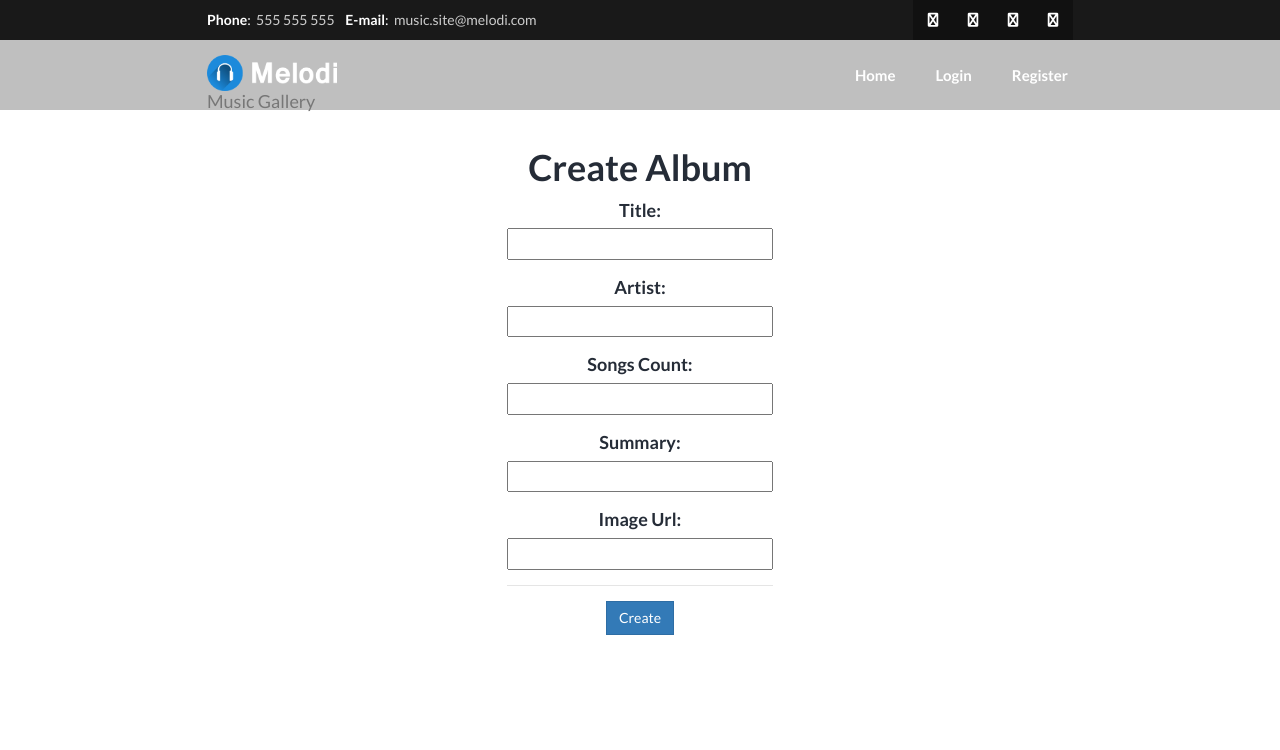
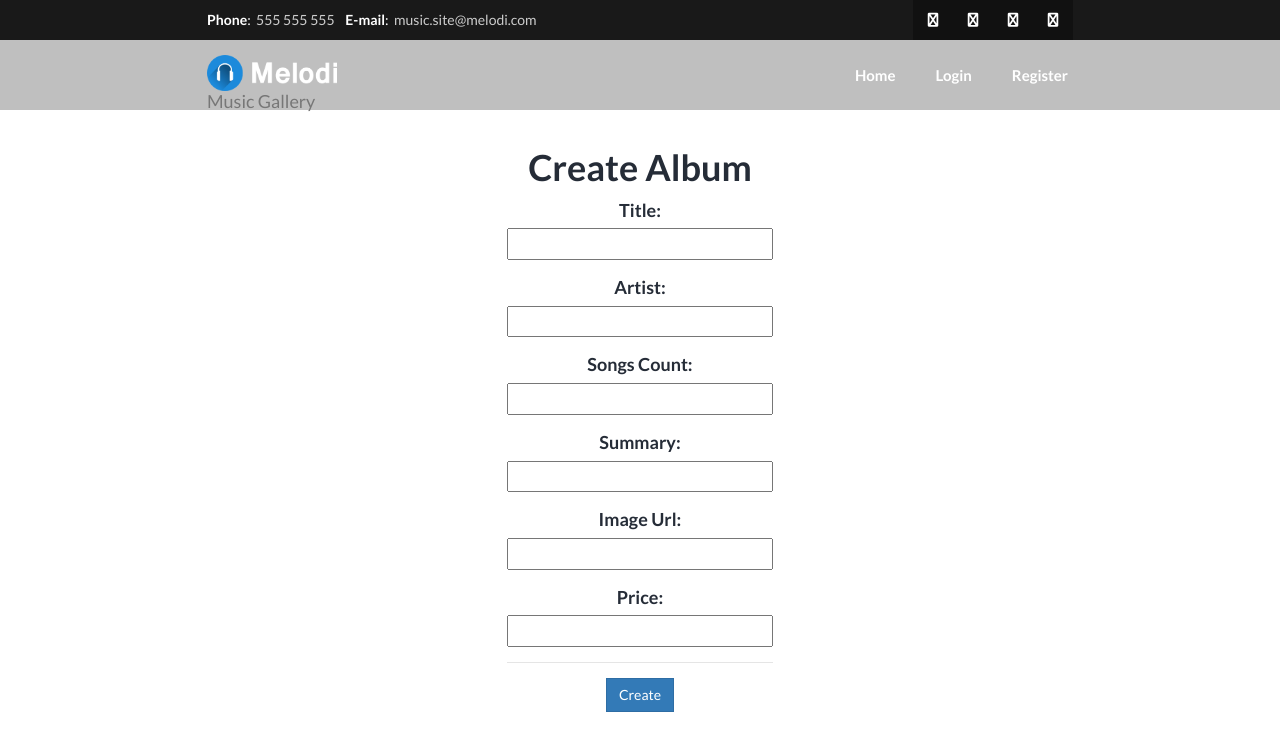
Before and after one commit to BozhidarIvanovvv/Music-Gallery, a React (Create React App) app: page /create in a window 1280 px wide. Shown: the top 750 px of the page. Built offline with nearby package versions, Linux system fonts and the light colour scheme; no server answers.

Commit message:
Edit and create bug fixes.

```diff
--- a/src/Components/Create/Create.js
+++ b/src/Components/Create/Create.js
@@ -67,6 +67,13 @@ const Create = () => {
             <input className={styles["input"]} id="imageUrl" name="imageUrl" />
           </div>
 
+          <div className="form-group">
+            <label className={styles["label"]} htmlFor="price">
+              Price:
+            </label>
+            <input className={styles["input"]} id="price" name="price" />
+          </div>
+
           <div className="modal-footer">
             <input
               type="submit"
--- a/src/Components/Details/Details.js
+++ b/src/Components/Details/Details.js
@@ -70,7 +70,7 @@ const Details = ({ addToCartHandler }) => {
             ) : (
               <></>
             )}
-            {user ? (
+            {user._id ? (
               <button
                 className={`${styles["price-cart__btn"]} ${styles["price-btn"]} ${styles["btn-buy"]}`}
                 onClick={() => {
--- a/src/Components/EditAlbum/EditAlbum.js
+++ b/src/Components/EditAlbum/EditAlbum.js
@@ -95,6 +95,18 @@ const EditAlbum = () => {
             />
           </div>
 
+          <div className="form-group">
+            <label className={styles["label"]} htmlFor="price">
+              Price:
+            </label>
+            <input
+              className={styles["input"]}
+              id="price"
+              name="price"
+              defaultValue={currentAlbum.price}
+            />
+          </div>
+
           <div className="modal-footer">
             <input
               type="submit"
```
